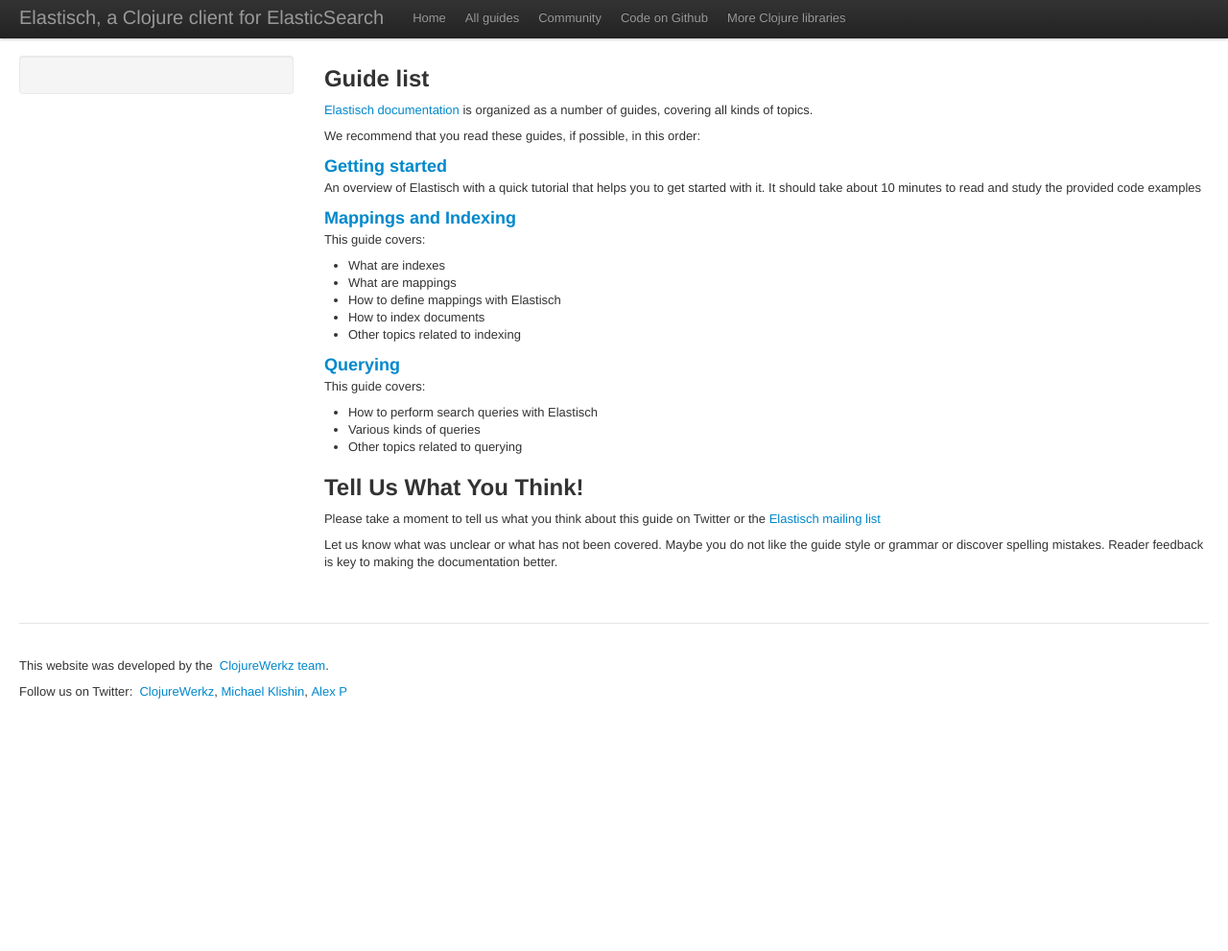
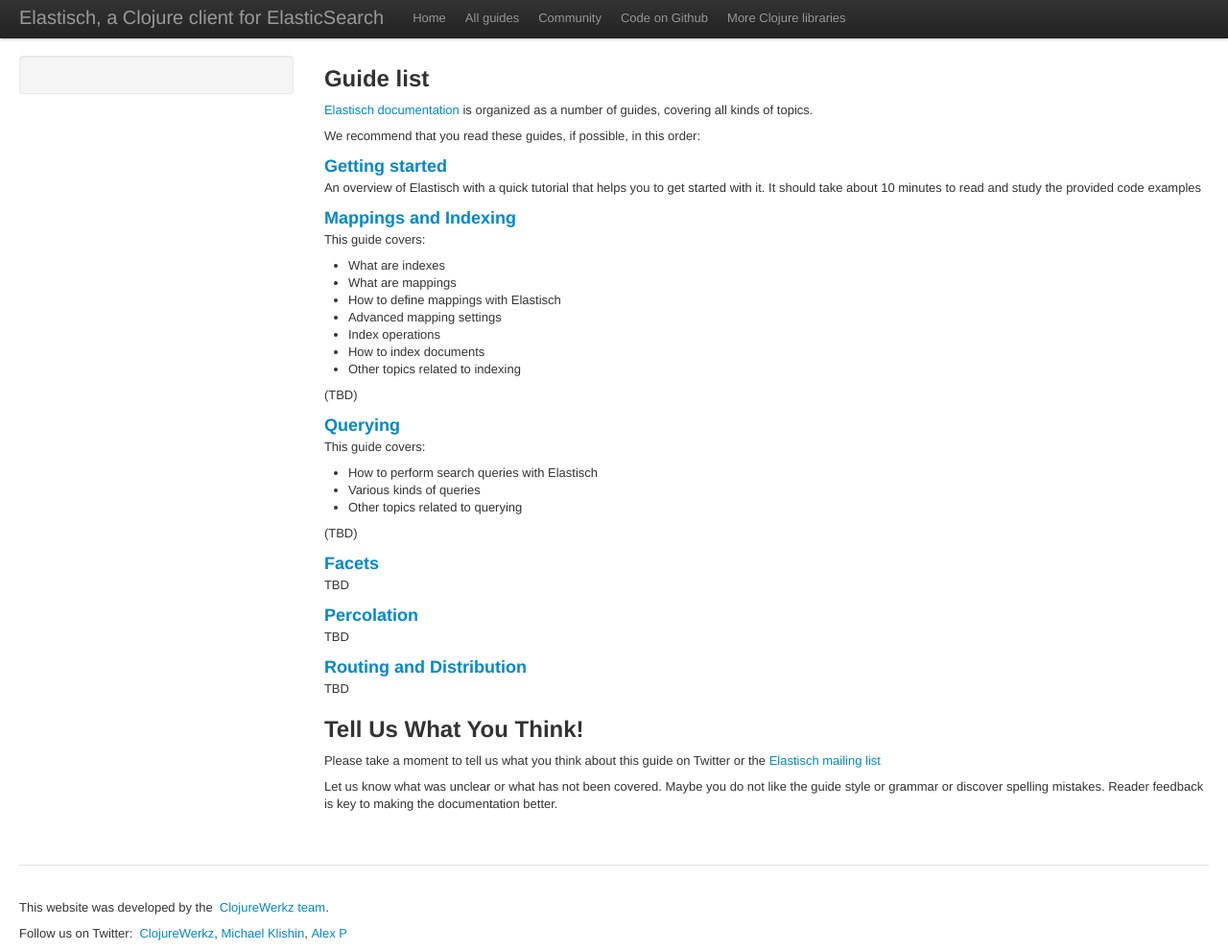
Before and after one commit to clojurewerkz/elastisch.docs, a Jekyll site: the page built from articles/guides.md, in a window 1280 px wide. Shown: the whole page at 96% size. Built offline with Jekyll 4.4.1, drawn with Linux system fonts in a browser that asks for light colours; some web fonts are replaced; before the commit the page ends 900 px from its top, so only the background shows below that.

```diff
--- a/articles/guides.md
+++ b/articles/guides.md
@@ -23,8 +23,12 @@
  * What are indexes
  * What are mappings
  * How to define mappings with Elastisch
+ * Advanced mapping settings
+ * Index operations
  * How to index documents
  * Other topics related to indexing
+
+(TBD)
 
 
 ### [Querying](/articles/querying.html)
@@ -35,6 +39,23 @@
  * Various kinds of queries
  * Other topics related to querying
 
+(TBD)
+
+
+### [Facets](/articles/facets.html)
+
+TBD
+
+
+### [Percolation](/articles/percolation.html)
+
+TBD
+
+
+### [Routing and Distribution](/articles/distribution.html)
+
+TBD
+
 
 ## Tell Us What You Think!
 
```
Also changed, not shown: articles/getting_started.md (+101 -6 lines).
